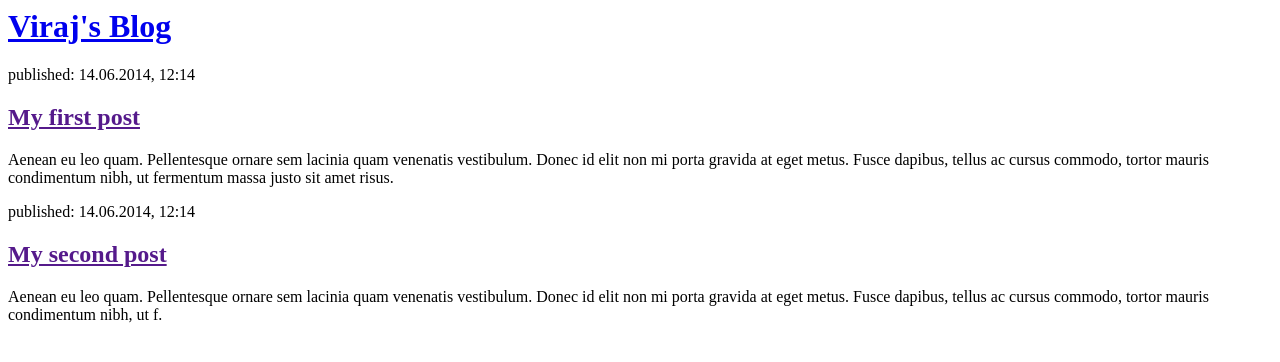
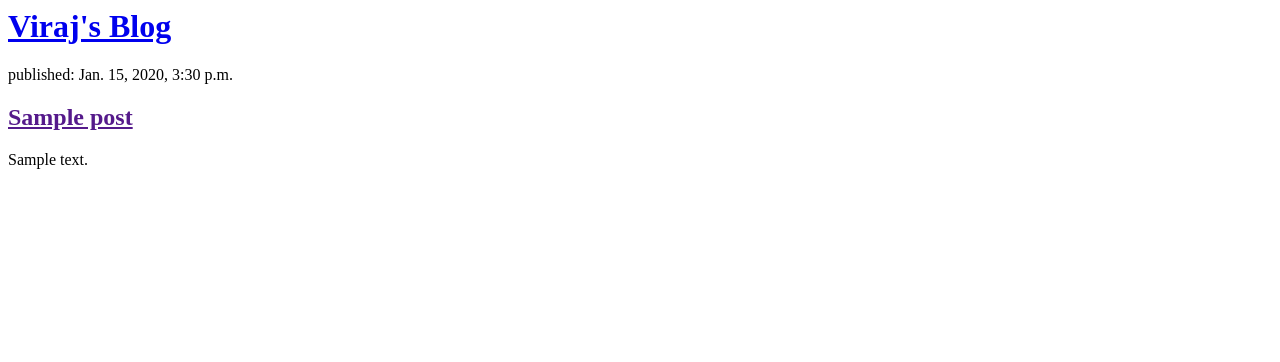
Before and after one commit to viraj007/my-first-blog, a Django app: template blog/templates/blog/post_list.html in a window 1280 px wide. Shown: the top 362 px of the page. Run offline with Django 3.2, Linux system fonts and the light colour scheme; the template is opened without the code that fills it: values that come from a table or form of the project are taken from there, others are empty; tables that the repository leaves empty hold one stand-in row (values such as "Sample post").

Commit message:
Update post_list.html

```diff
--- a/blog/templates/blog/post_list.html
+++ b/blog/templates/blog/post_list.html
@@ -7,16 +7,13 @@
             <h1><a href="/">Viraj's Blog</a></h1>
         </div>
 
-        <div>
-            <p>published: 14.06.2014, 12:14</p>
-            <h2><a href="">My first post</a></h2>
-            <p>Aenean eu leo quam. Pellentesque ornare sem lacinia quam venenatis vestibulum. Donec id elit non mi porta gravida at eget metus. Fusce dapibus, tellus ac cursus commodo, tortor mauris condimentum nibh, ut fermentum massa justo sit amet risus.</p>
-        </div>
+      {% for post in posts %}
+           <div>
+                <p>published: {{ post.published_date }}</p>
+                <h2><a href="">{{ post.title }}</a></h2>
+                <p>{{ post.text|linebreaksbr }}</p>
+           </div>
+      {% endfor %}
 
-        <div>
-            <p>published: 14.06.2014, 12:14</p>
-            <h2><a href="">My second post</a></h2>
-            <p>Aenean eu leo quam. Pellentesque ornare sem lacinia quam venenatis vestibulum. Donec id elit non mi porta gravida at eget metus. Fusce dapibus, tellus ac cursus commodo, tortor mauris condimentum nibh, ut f.</p>
-        </div>
     </body>
 </html>
```
